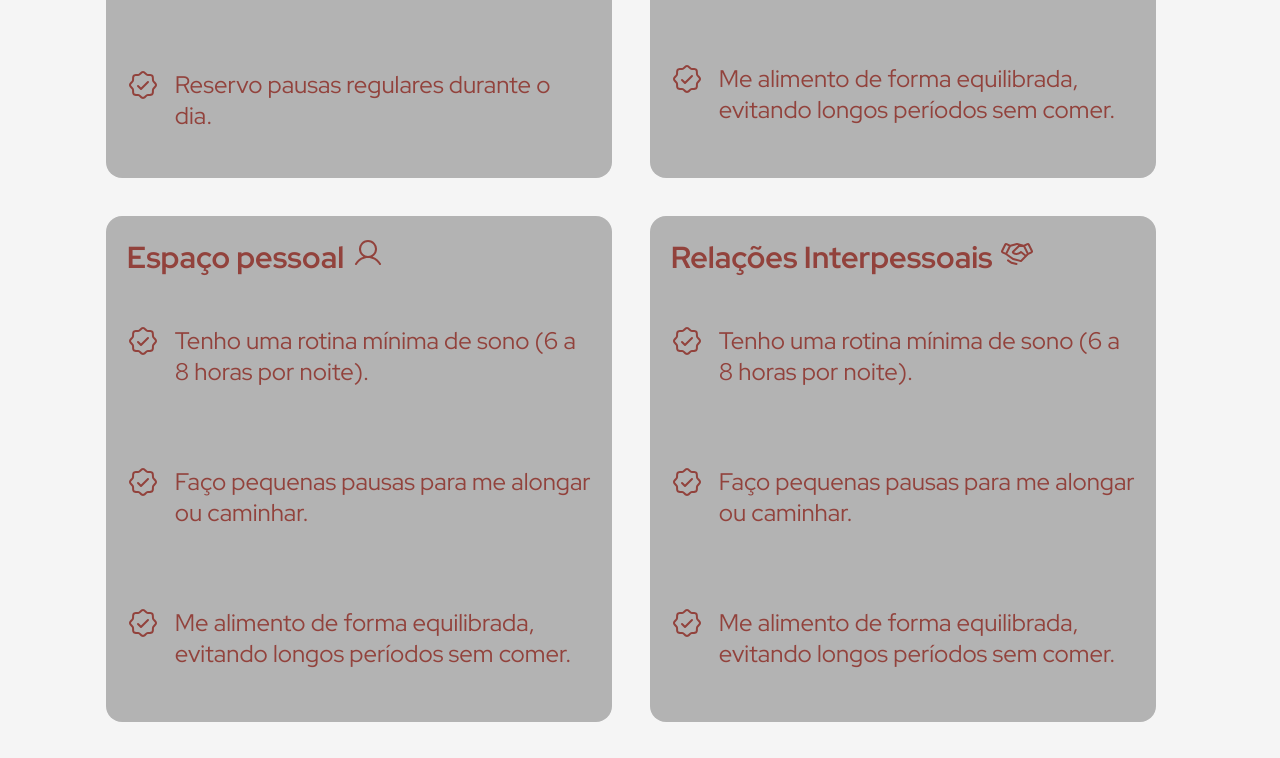
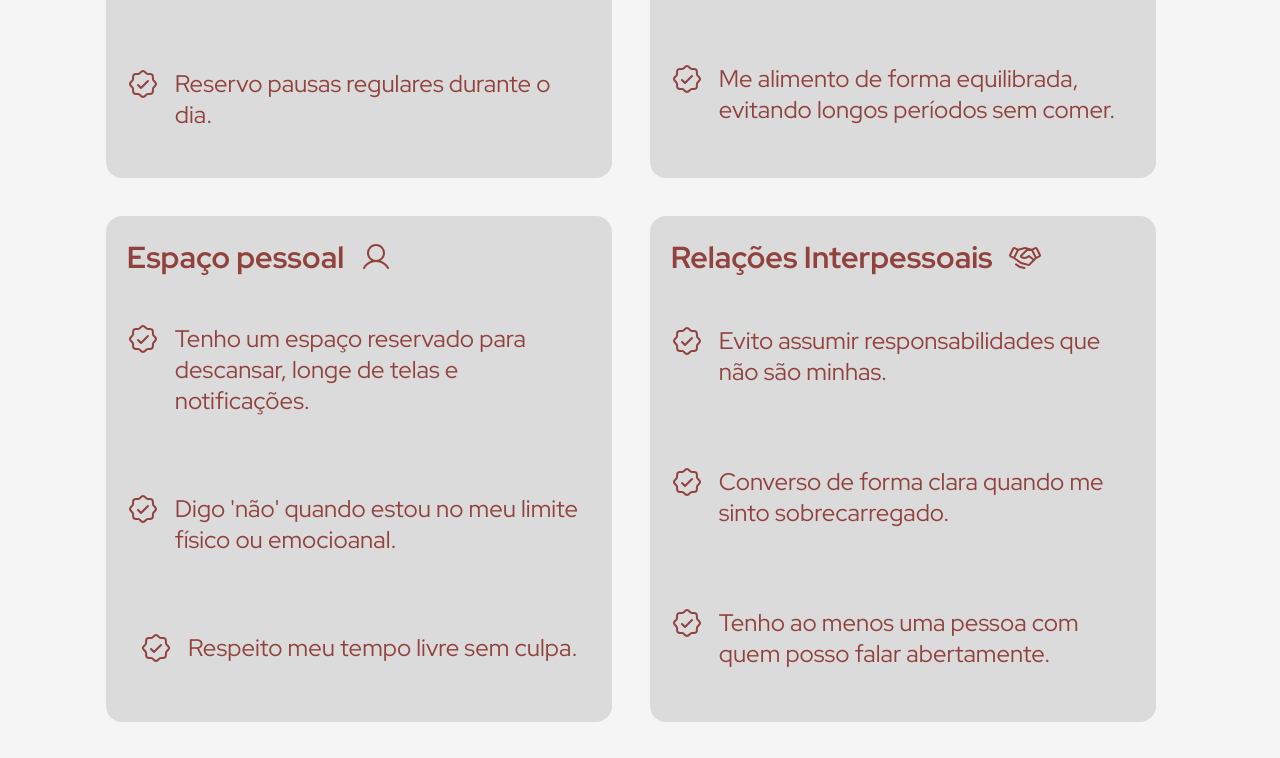
Before and after one commit to aline-henriques/PROJETO-2, a React (Vite) app: page /saude in a window 1280 px wide. Shown: the part 2024-2782 px from the top of the page. Built offline with nearby package versions, Linux system fonts and the light colour scheme; a web font is replaced by a local one.

Commit message:
Darkmode +Saude

```diff
--- a/src/Components/Header.jsx
+++ b/src/Components/Header.jsx
@@ -1,6 +1,7 @@
 import styles from './Header.module.css'
 import logoHeader from '../assets/img/DEI-TILT-LOGO.svg'
 import temaHeader from '../assets/img/TEMA-BUTTON.svg'
+import imgPerfil from '../assets/img/Foto_perfil.jpg'
 import React from 'react';
 import { NavLink, useNavigate  } from 'react-router-dom';
 import { useAuth } from '../AuthContext';
@@ -22,7 +23,7 @@ export function Header({onToggleColors,isDarkMode}) {
   return (
     <div className={isDarkMode ? styles.dark : styles.light}>
     <div className={styles.header}>
-        <img src={logoHeader} alt="" />
+        <img src={logoHeader} alt="" className={styles.logoHeader}/>
 
         <div className={styles.navbar}>
             <NavLink to="/">Início</NavLink>
@@ -33,7 +34,7 @@ export function Header({onToggleColors,isDarkMode}) {
             <div className={styles.linhaVertical}></div>
 
             <button onClick={onToggleColors}>
-              <img src={temaHeader} alt="" />
+              <img src={temaHeader} alt="" className={styles.temaHeader}/>
             </button>
 
 
@@ -48,7 +49,7 @@ export function Header({onToggleColors,isDarkMode}) {
                 <>
                   <p>Olá, Danilo!</p>
                   <div className={styles.menuSide}>
-                    <div className={styles.cadastro}>Perfil</div>
+                    <div className={styles.cadastro}><img src={imgPerfil} alt='Foto Perfil' className={styles.fotoPerfil}></img></div>
                     <div className={styles.dropdownMenu}>
                       <NavLink to="*"><span className={styles.textMenuDrop}>Meu Perfil</span></NavLink>
                       <div className={styles.linha}></div>
--- a/src/Components/Header.module.css
+++ b/src/Components/Header.module.css
@@ -80,6 +80,10 @@
   display: inline-block;
   font-weight: bold;
   transition: background-color 0.3s ease, color 0.3s ease, transform 0.3s ease, border-color 0.3s ease;
+  display: flex;
+  align-items: center;
+  justify-content: center;
+  padding: 0.3rem;
 }
 
 .dark .textMenuDrop{
@@ -99,19 +103,25 @@
 }
 
 .dropdownMenu{
-  position: absolute;
+  display: flex;
+  flex-direction: column;
+  align-items: center;
+  gap: 1rem;
   background-color: var(--cinza-100);
   min-width: 160px;
   box-shadow: 0px 8px 16px rgba(0,0,0,0.2);
-  z-index: 1;
+  border-radius: 0.5rem;
+  position: absolute;
   top: 100%;
   left: 0;
-  min-width: 100%;
+  z-index: 1;
+
   max-height: 0;
   opacity: 0;
   visibility: hidden;
   overflow: hidden;
   padding: 0;
+  transition: max-height 0.3s ease-in-out, opacity 0.3s ease-in-out;
 }
 
 .menuSide:hover .dropdownMenu {
@@ -162,6 +172,10 @@
   color: var(--cinza-100);
 }
 
+.dark .cadastro{
+  background-color: var(--red-300);
+}
+
 .dark .cadastro:hover {
   color: var(--red-200);
   background-color: var(--cinza-100);
@@ -184,7 +198,8 @@
   background-color: var(--red-300);
 }
 
-.dark .header img {
+.dark .logoHeader,
+.dark .temaHeader {
   filter: brightness(0) invert(1);
 }
 
@@ -221,3 +236,12 @@
 .themeButton:hover img {
   transform: scale(1.2); /* Aumenta a imagem ao passar o mouse */
 }
+
+.fotoPerfil {
+  width: 3rem;
+  height: 3rem !important;
+  border-radius: 50%;
+  object-fit: cover;
+  cursor: pointer;
+  border: 2px solid var(--red-200);
+}
--- a/src/Components/Limites.jsx
+++ b/src/Components/Limites.jsx
@@ -7,7 +7,14 @@ export function Limites ({content}){
                 {content.map(line =>{
 
                     if (line.type == 'title'){
-                        return <strong className={styles.title} key={line.content}>{line.content}<div>{line.icon}</div></strong>
+                        return (
+                            <div className={styles.line} key={line.content} >
+                                <strong className={styles.title}>
+                                    {line.content}
+                                    <span className={styles.icon}>{line.icon}</span>
+                                </strong>
+                            </div>
+                        )
                     }else if (line.type == 'paragraph'){
                         return <p className={styles.paragrafo}key={line.content}><div>{line.icon}</div>{line.content}</p>;
                     }
--- a/src/Components/Limites.module.css
+++ b/src/Components/Limites.module.css
@@ -1,11 +1,17 @@
 .title{
+    gap: 1rem;
     display: flex;
-    gap: 0.5rem;
+    align-items: center;
+}
+
+.icon{
+    display: flex;
+    align-items: center;
 }
 
 
 .newsBox{
-    background-color: #b3b3b3;
+    background-color: #dbdbdb;
     font-size: 1.9rem;
     width: 29rem;
     display: flex;
--- a/src/Components/Noticia.jsx
+++ b/src/Components/Noticia.jsx
@@ -1,13 +1,13 @@
 import styles from './Noticia.module.css'
 
-export function Noticia ({content}){
+export function Noticia ({content, isDarkMode}){
     return(
-        <div className={styles.content}>
+        <div className={`${styles.content} ${isDarkMode ? styles.dark : styles.light}`}>
             <div className={styles.newsBox}>
                 {content.map(line =>{
 
                     if (line.type == 'title'){
-                        return <strong key={line.content}>{line.content}</strong>
+                        return <strong key={line.content} className={styles.title}>{line.content}</strong>
                     }else if (line.type == 'paragraph'){
                         return <p className={styles.paragrafo}key={line.content}>{line.content}</p>;
                     }else if (line.type == 'link'){
--- a/src/Components/Noticia.module.css
+++ b/src/Components/Noticia.module.css
@@ -1,3 +1,5 @@
+
+
 
 .newsBox{
     background-color: #f9eee2;
@@ -10,6 +12,10 @@
     margin: 1rem;
     height: 18rem;
     border-radius: 1rem;
+}
+
+.dark .newsBox strong{
+    color: var(--red-200);
 }
 .lerMais, .paragrafo{
     margin-top: auto;
--- a/src/Components/Recurso.jsx
+++ b/src/Components/Recurso.jsx
@@ -3,13 +3,13 @@ import styles from './Recurso.module.css'
 export function Recurso({style, content}){
     return(
 
-            <div className={styles[style]}>
+            <div className={styles[style] }>
                 {content.map(line =>{
 
                     if (line.type == 'title'){
                         return <strong key={line.content}>{line.content}</strong>
                     }else if (line.type == 'paragraph'){
-                        return <p className={styles.paragrafo}key={line.content}>{line.content}</p>;
+                        return <p className={styles.paragrafo} key={line.content}>{line.content}</p>;
                     }else if (line.type == 'link'){
                         return <p className={styles.lerMais} key ={line.content}><a href='#'>{line.content}</a> </p>;
                     }
--- a/src/Components/Recurso.module.css
+++ b/src/Components/Recurso.module.css
@@ -44,7 +44,3 @@
     font-size: 1.2rem;
     font-style: italic;
 }
-
-.newsBoxDark{
-    background-color: var(--red-300);
-}
--- a/src/Components/Saude.jsx
+++ b/src/Components/Saude.jsx
@@ -5,7 +5,7 @@ import { Noticia } from './Noticia';
 import { Recurso } from './Recurso';
 import { Blueprint, Fire, Student } from "@phosphor-icons/react";
 import { Suitcase } from '@phosphor-icons/react';
-import { SealCheck, Heartbeat, CheckFat, User, Handshake } from '@phosphor-icons/react';
+import { SealCheck, Heartbeat, CheckFat, User, Handshake, HandHeart, DeviceMobile } from '@phosphor-icons/react';
 import { Limites } from './Limites';
 
 const noticias = [
@@ -90,9 +90,9 @@ const limites =[
         id: 3,
         content:[
             {type: 'title', content: "Espaço pessoal", icon: <User size={32}/>},
-            {type: 'paragraph', icon: <SealCheck size={32}/>, content: "Tenho uma rotina mínima de sono (6 a 8 horas por noite)."},
-            {type: 'paragraph', icon: <SealCheck size={32}/>, content: "Faço pequenas pausas para me alongar ou caminhar."},
-            {type: 'paragraph', icon: <SealCheck size={32}/>, content: "Me alimento de forma equilibrada, evitando longos períodos sem comer."}
+            {type: 'paragraph', icon: <SealCheck size={32}/>, content: "Tenho um espaço reservado para descansar, longe de telas e notificações."},
+            {type: 'paragraph', icon: <SealCheck size={32}/>, content: "Digo 'não' quando estou no meu limite físico ou emocioanal."},
+            {type: 'paragraph', icon: <SealCheck size={32}/>, content: "Respeito meu tempo livre sem culpa."}
 
         ]
     },
@@ -100,26 +100,26 @@ const limites =[
         id: 4,
         content:[
             {type: 'title', content: "Relações Interpessoais", icon: <Handshake size={32}/>},
-            {type: 'paragraph', icon: <SealCheck size={32}/>, content: "Tenho uma rotina mínima de sono (6 a 8 horas por noite)."},
-            {type: 'paragraph', icon: <SealCheck size={32}/>, content: "Faço pequenas pausas para me alongar ou caminhar."},
-            {type: 'paragraph', icon: <SealCheck size={32}/>, content: "Me alimento de forma equilibrada, evitando longos períodos sem comer."}
+            {type: 'paragraph', icon: <SealCheck size={32}/>, content: "Evito assumir responsabilidades que não são minhas."},
+            {type: 'paragraph', icon: <SealCheck size={32}/>, content: "Converso de forma clara quando me sinto sobrecarregado."},
+            {type: 'paragraph', icon: <SealCheck size={32}/>, content: "Tenho ao menos uma pessoa com quem posso falar abertamente."}
 
         ]
     },
     {
         id: 5,
         content:[
-            {type: 'title', content: "Saúde Física", icon: <Heartbeat size={32}/>},
-            {type: 'paragraph', icon: <SealCheck size={32}/>, content: "Tenho uma rotina mínima de sono (6 a 8 horas por noite)."},
-            {type: 'paragraph', icon: <SealCheck size={32}/>, content: "Faço pequenas pausas para me alongar ou caminhar."},
-            {type: 'paragraph', icon: <SealCheck size={32}/>, content: "Me alimento de forma equilibrada, evitando longos períodos sem comer."}
+            {type: 'title', content: "Autocuidado", icon: <HandHeart size={32}/>},
+            {type: 'paragraph', icon: <SealCheck size={32}/>, content: "Reservo tempo para atividades que me dão prazer (música, leitura, arte, etc.)"},
+            {type: 'paragraph', icon: <SealCheck size={32}/>, content: "Pratico o autocuidado sem me sentir egoista"},
+            {type: 'paragraph', icon: <SealCheck size={32}/>, content: "Reconheço sinais de estresse no meu corpo e mente."}
 
         ]
     },
     {
         id: 6,
         content:[
-            {type: 'title', content: "Saúde Física", icon: <Heartbeat size={32}/>},
+            {type: 'title', content: "Ambiente Digital", icon: <DeviceMobile size={32}/>},
             {type: 'paragraph', icon: <SealCheck size={32}/>, content: "Tenho uma rotina mínima de sono (6 a 8 horas por noite)."},
             {type: 'paragraph', icon: <SealCheck size={32}/>, content: "Faço pequenas pausas para me alongar ou caminhar."},
             {type: 'paragraph', icon: <SealCheck size={32}/>, content: "Me alimento de forma equilibrada, evitando longos períodos sem comer."}
@@ -161,7 +161,7 @@ export function Saude(){
                     <div className={styles.title}>
                         <h2>Recursos e utilidades pra você!</h2>
                     </div>
-                    <div className={styles.news}>
+                    <div className={styles.newsRecurso}>
                     {recursos.map(recurso =>{
                         return (<Recurso
                             key={recurso.id}
--- a/src/Components/Saude.module.css
+++ b/src/Components/Saude.module.css
@@ -20,11 +20,16 @@
   }
 
   .heroSection {
-    background-color: #8c3e36;
+    background-color: var(--red-200);
     color: var(--cinza-100);
     text-align: center;
     padding: 6rem 2rem 4rem;
     margin-top: 3rem;
+  }
+
+  .dark .heroSection{
+    background-color: var(--cinza-100);
+    color: var(--red-200);
   }
 
   .heroSection h1 {
@@ -43,6 +48,12 @@
   max-width: 1100px;
   margin: 0 auto ;
 }
+
+.dark .news, .dark .newsRecurso{
+  color: var(--red-200);
+}
+
+
 
 .recursosUtilidades{
   flex: 1;
@@ -63,6 +74,12 @@
 }
 
 .news{
+  display: flex;
+  align-items: center;
+  justify-content: center;
+}
+
+.newsRecurso{
   display: flex;
   align-items: center;
   justify-content: center;
@@ -104,6 +121,10 @@
   font-size: 1.5rem;
 }
 
+.dark .frase{
+  color: var(--cinza-100);
+}
+
 .limiteBox{
   display: flex;
   flex-wrap: wrap;
```
Also changed, not shown: src/assets/img/Foto_perfil.jpg (added).
